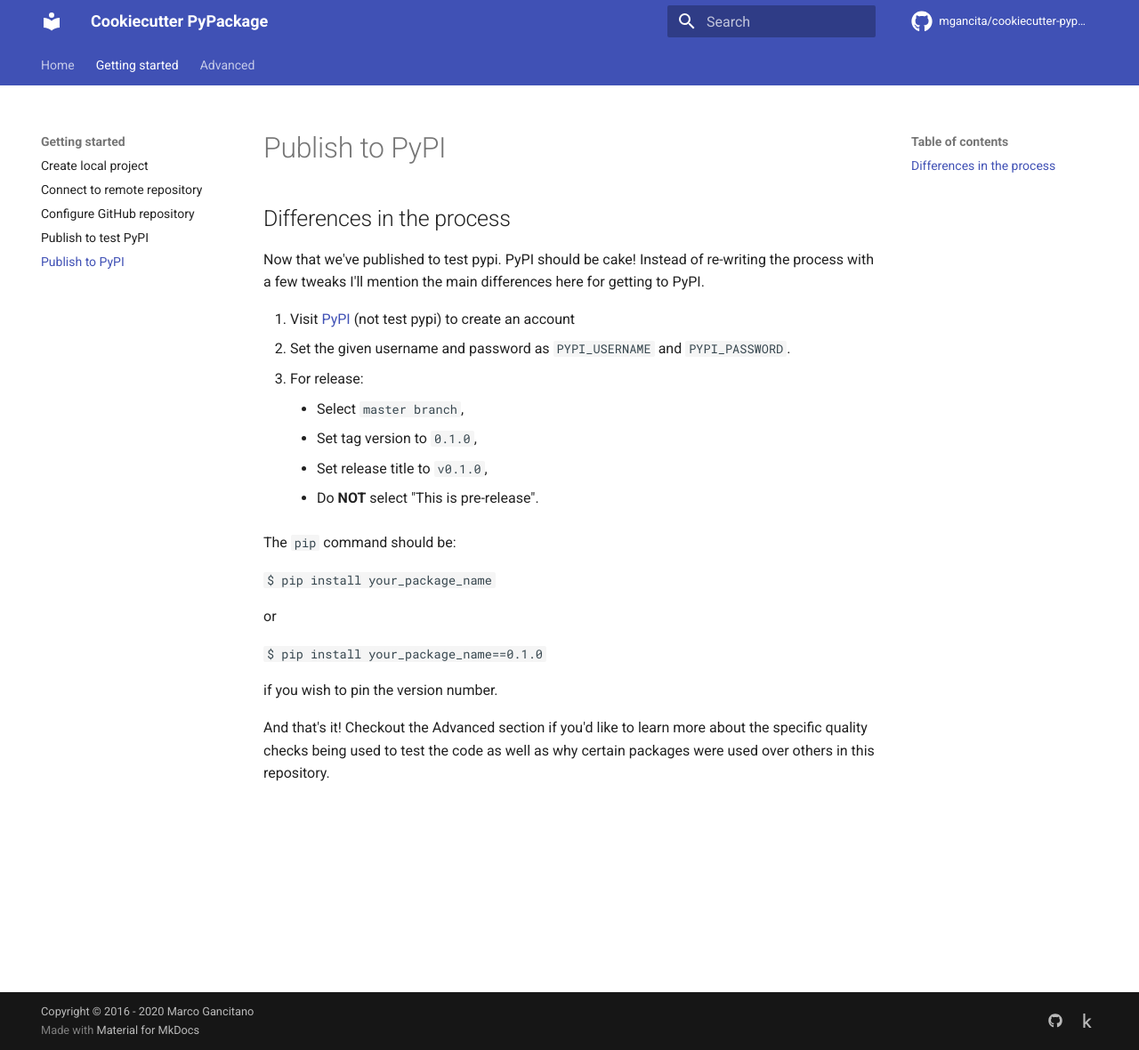
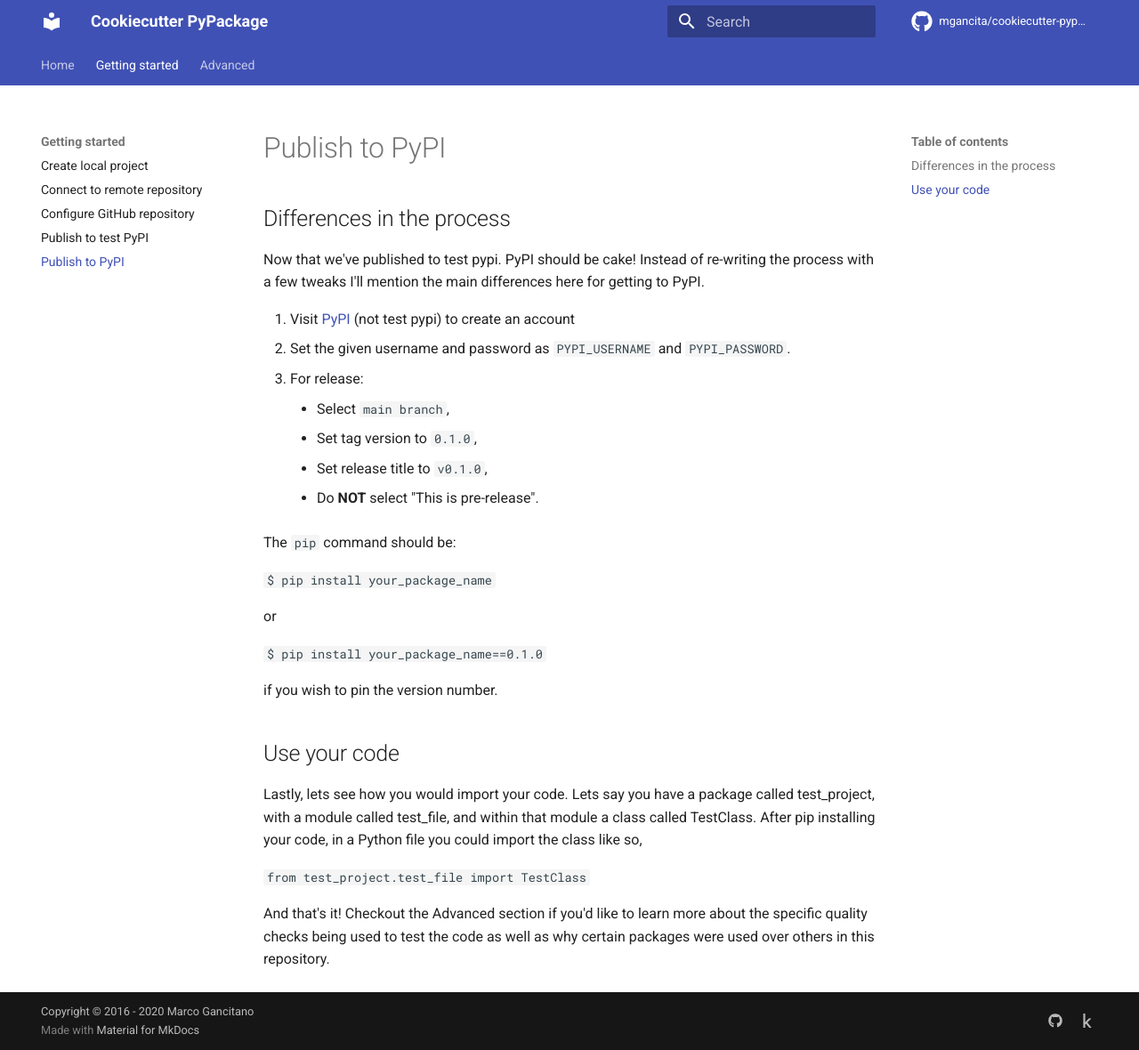
Before and after one commit to Mgancita/cookiecutter-pypackage, an MkDocs documentation site: the page built from docs/getting-started/publish_to_pypi.md, in a window 1280 px wide and 1180 px high. Shown: the whole window at 89% size. Built offline with MkDocs 1.6.1 and Material for MkDocs 9.7.7, drawn with Linux system fonts in a browser that asks for light colours; comment, search, counter and statistics services are not loaded.

```diff
--- a/docs/getting-started/publish_to_pypi.md
+++ b/docs/getting-started/publish_to_pypi.md
@@ -6,7 +6,7 @@
 1. Visit [PyPI](https://www.pypi.org) (not test pypi) to create an account
 2. Set the given username and password as `PYPI_USERNAME` and `PYPI_PASSWORD`.
 3. For release:
-    - Select `master branch`,
+    - Select `main branch`,
     - Set tag version to `0.1.0`,
     - Set release title to `v0.1.0`,
     - Do **NOT** select "This is pre-release".
@@ -21,4 +21,10 @@
 
 if you wish to pin the version number.
 
+## Use your code
+
+Lastly, lets see how you would import your code. Lets say you have a package called test_project, with a module called test_file, and within that module a class called TestClass. After pip installing your code, in a Python file you could import the class like so,
+
+`from test_project.test_file import TestClass`
+
 And that's it! Checkout the Advanced section if you'd like to learn more about the specific quality checks being used to test the code as well as why certain packages were used over others in this repository.
```
Also changed, not shown: .github/ISSUE_TEMPLATES/bug_report.md (renamed from .github/ISSUE_TEMPLATE/bug_report.md), .github/ISSUE_TEMPLATES/feature_request.md (renamed from .github/ISSUE_TEMPLATE/feature_request.md).
